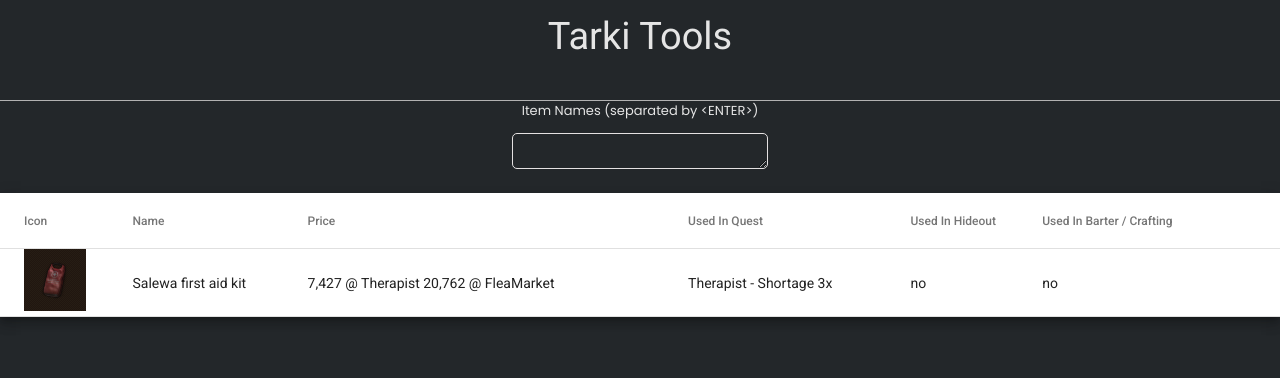
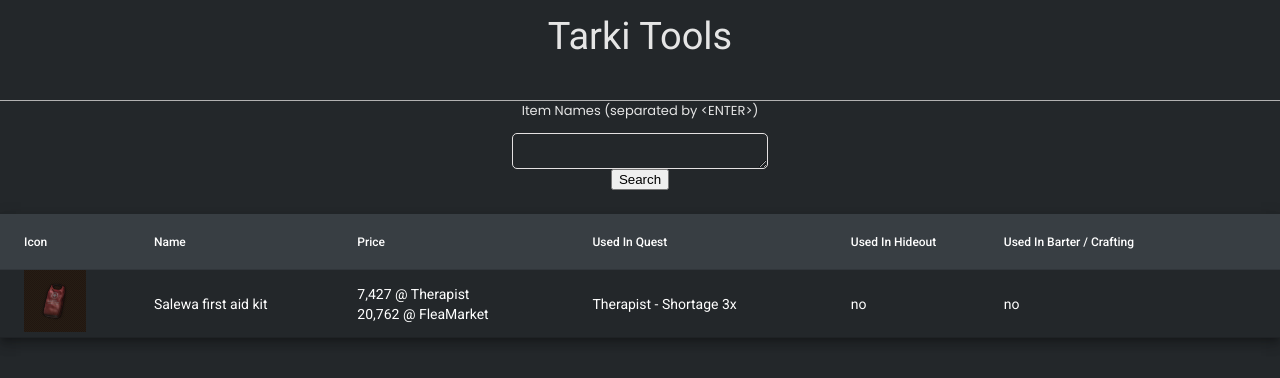
Before and after one commit to marco-verbeek/tarki, an Angular app in the folder apps/web/: page / in a window 1280 px wide. Shown: the top 378 px of the page. Built offline with nearby package versions, Linux system fonts and the light colour scheme.

Commit message:
add material modules, separate 'price' to 'vendor_price' and 'market_price' & rework style

```diff
--- a/apps/web/src/app/homepage/homepage.component.html
+++ b/apps/web/src/app/homepage/homepage.component.html
@@ -7,7 +7,8 @@
   <div class="wrapper">
     <div class="field">
       <p class="label">Item Names (separated by &lt;ENTER&gt;)</p>
-      <textarea></textarea>
+      <textarea class="form-control" [(ngModel)]="newItems" name="itemNames" #itemNames="ngModel"></textarea>
+      <button mat-button (click)="searchItems()">Search</button>
     </div>
 
     <table mat-table [dataSource]="items" class="mat-elevation-z8">
@@ -23,7 +24,7 @@
 
       <ng-container matColumnDef="price">
         <th mat-header-cell *matHeaderCellDef> Price </th>
-        <td mat-cell *matCellDef="let item"> {{item.price}} </td>
+        <td mat-cell *matCellDef="let item"> {{item.vendor_price}} <br> {{item.market_price}}</td>
       </ng-container>
 
       <ng-container matColumnDef="quest">
--- a/apps/web/src/app/homepage/homepage.component.scss
+++ b/apps/web/src/app/homepage/homepage.component.scss
@@ -46,25 +46,15 @@
       }
     }
 
-    .table {
-      display: flex;
-      flex-direction: column;
+    table {
+      background-color: transparent;
 
-      .headers {
-        display: flex;
-        justify-content: space-between;
-        padding: 12px;
+      th {
         background-color: #383e43;
-
-        .column_header {
-        }
+        color: white;
       }
-
-      .row {
-        display: flex;
-        justify-content: space-between;
-        white-space: pre-line;
-        padding: 12px;
+      .mat-cell {
+        color: white;
       }
     }
   }
--- a/apps/web/src/app/homepage/homepage.component.ts
+++ b/apps/web/src/app/homepage/homepage.component.ts
@@ -1,4 +1,8 @@
-import { Component } from '@angular/core';
+import { Component, ViewChild } from '@angular/core';
+import { MatDialog } from '@angular/material/dialog';
+import { HomepageService } from './homepage.service';
+import { ModalComponent } from './modal/modal.component';
+
 
 @Component({
   selector: 'app-homepage',
@@ -6,6 +10,10 @@ import { Component } from '@angular/core';
   styleUrls: ['./homepage.component.scss']
 })
 export class HomepageComponent {
+  @ViewChild(ModalComponent) modal: ModalComponent | undefined;
+
+  newItems: string = "";
+
   headers: string[] = [
     'icon',
     'name',
@@ -15,14 +23,24 @@ export class HomepageComponent {
     'barter_crafting'
   ]
 
-  items: { 'icon': string, 'name': string, 'price': string, 'quest': string, 'hideout': string, 'barter_crafting': string }[] = [{
+  items: { 'icon': string, 'name': string, 'vendor_price': string, 'market_price': string, 'quest': string, 'hideout': string, 'barter_crafting': string }[] = [{
     'icon': '../../assets/img/salewa.jpg',
     'name': 'Salewa first aid kit',
-    'price': '7,427 @ Therapist\n20,762 @ FleaMarket',
+    'vendor_price': '7,427 @ Therapist',
+    'market_price': '20,762 @ FleaMarket',
     'quest': 'Therapist - Shortage 3x',
     'hideout': 'no',
     'barter_crafting': 'no'
   }];
 
-  constructor() { }
+  constructor(
+    private homepageService: HomepageService,
+    public dialog: MatDialog
+  ) { }
+
+  searchItems(): void {
+    this.dialog.open(ModalComponent, {
+      panelClass: "select-items-dialog-container"
+    });
+  }
 }
```
Also changed, not shown: apps/web/src/app/homepage/homepage.module.ts (+12 -1 lines).
